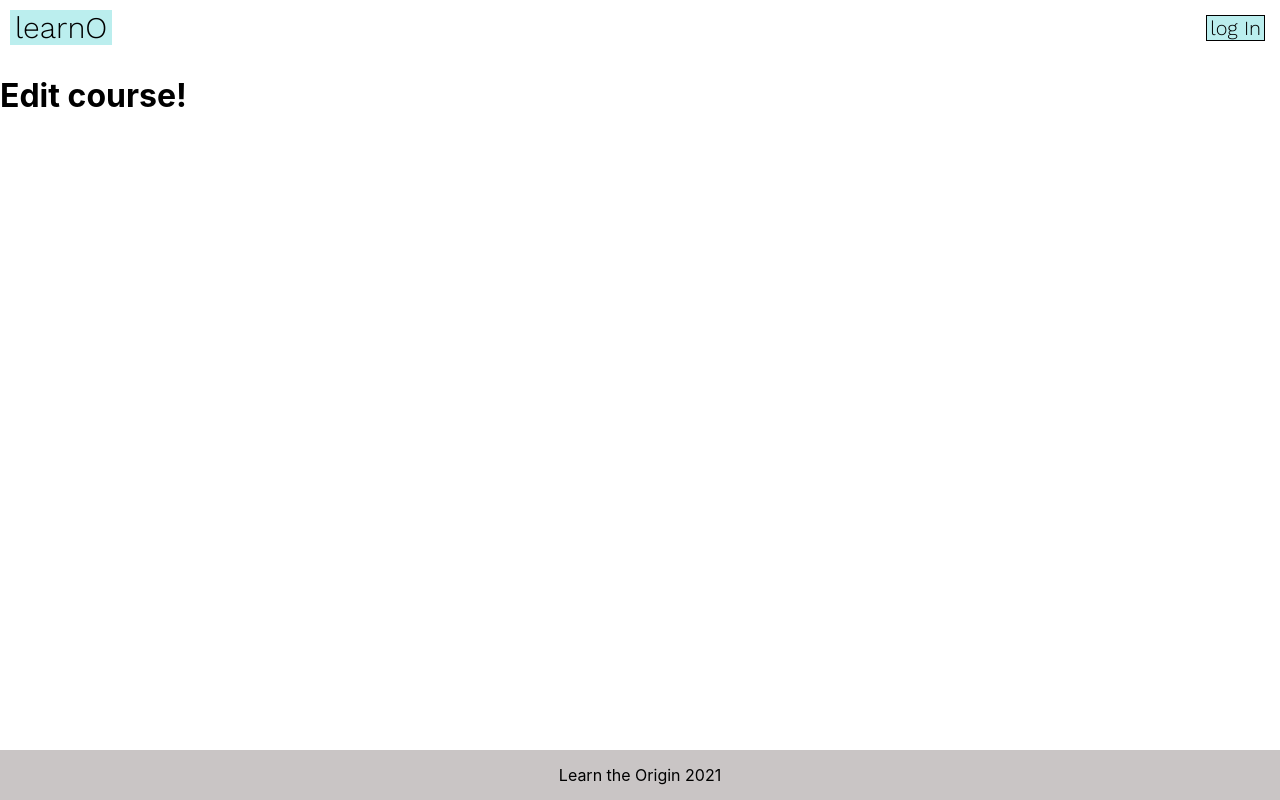
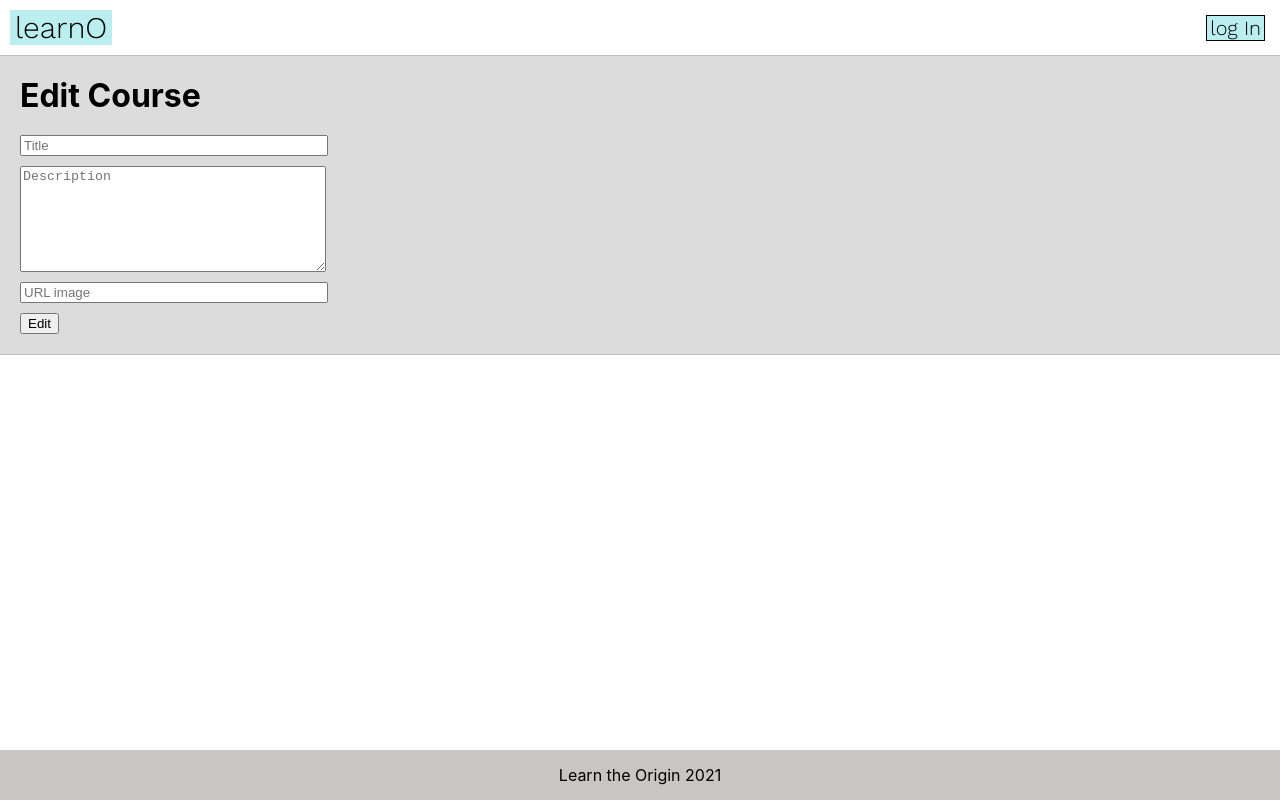
Before and after one commit to nodd2000/edtech-platform, a React (Create React App) app in the folder edtech_platform_frontend/: page /edit_course/1 in a window 1280 px wide. Built offline with nearby package versions, Linux system fonts and the light colour scheme; no server answers.

Commit message:
New features: added functinality to pages AddCourse, EditCourse

```diff
--- a/edtech_platform_frontend/src/api/apiFetching.js
+++ b/edtech_platform_frontend/src/api/apiFetching.js
@@ -49,6 +49,7 @@ query {
       }
     }
     students {
+      id,
       user {
         id, username
       }
@@ -156,7 +157,8 @@ export const addCourse = (title, description, imgUrl, teacherId) => {
     title: title,
     description: description,
     img_url: imgUrl,
-    teachers: [`http://127.0.0.1:8000/api/teachers/${teacherId}/`]
+    teachers: [`http://127.0.0.1:8000/api/teachers/${teacherId}/`],
+    students: []
    } )
  .then((response) => {
    return response
@@ -170,16 +172,16 @@ export const deleteCourse = (id) => {
  })
 }
 
-export const editCourse = (id, title, description, imgUrl, teachers) => {
+export const editCourse = (id, title, description, imgUrl, teachers, students) => {
   return axios.put(`http://127.0.0.1:8000/api/courses/${id}/`,
   {
     title: title,
     description: description,
     img_url: imgUrl,
-    teachers: teachers.map( teacher => `http://127.0.0.1:8000/api/teachers/${teacher.id}/` )
+    teachers: teachers.map( teacher => `http://127.0.0.1:8000/api/teachers/${teacher.id}/` ),
+    students: students.map( student => `http://127.0.0.1:8000/api/students/${student.id}/` )
    } )
  .then((response) => {
    return response
  })
-
 }
--- a/edtech_platform_frontend/src/pages/AddCourse.jsx
+++ b/edtech_platform_frontend/src/pages/AddCourse.jsx
@@ -2,16 +2,88 @@ import '../styles/App.css'
 import React, { useEffect, useState } from "react"
 import Footer from '../components/Footer/Footer'
 import Header from '../components/Header/Header'
-import CoursesField from '../components/CoursesField'
-import TeachersField from '../components/TeachersField'
-import { addCourse } from '../api/apiFetching'
+import { addCourse, getTeachers } from '../api/apiFetching'
+import { useInput } from '../hooks/useInput'
+import { useAuth } from '../auth/useAuth'
+import { Redirect } from 'react-router-dom'
+
 
 function AddCourse() {
+    const [teacher, setTeacher] = useState()
+    const [isRedirect, setRedirect] = useState(false)
+
+    const { user } = useAuth()
+
+    useEffect(() => {
+
+        if (user) {
+            getTeachers()
+            .then((teachers) => {
+            const [ currentTeacher ] = teachers.filter(teacher_ => teacher_.user.username == user.username )
+            setTeacher(currentTeacher)
+        })
+        }
+    }, [user])
+
+
+    const submit = (event) => {
+        event.preventDefault()
+
+        addCourse(titleProps.value, descriptionProps.value, urlImgProps.value, teacher.id)
+
+        setRedirect(true)
+        resetTitle()
+        resetDescription()
+        resetUrlImg()
+    }
+
+    const [titleProps, resetTitle] = useInput('')
+    const [descriptionProps, resetDescription] = useInput('')
+    const [urlImgProps, resetUrlImg] = useInput('')
+
+    if (isRedirect) {
+        return <Redirect to='/' />
+    }
 
   return (
     <div className='body'>
       <Header/>
-      <h1>Add course!</h1>
+      <div className='course-page-content'>
+      <h1 style={{margin:'20px'}}>Create new course</h1>
+
+      <form classname='course-edit-form' style={{margin:'20px'}} onSubmit={submit}>
+        <input
+        className='from-element'
+        { ...titleProps }
+        style={{width: '300px'}}
+        type="text"
+        placeholder='Title'
+        name='title'
+        required/>
+
+        <textarea
+        className='from-element'
+        { ...descriptionProps }
+        style={{width: '300px', height: '100px'}}
+        type="text"
+        placeholder='Description'
+        name='description'
+        required/>
+
+        <input
+        className='from-element'
+        { ...urlImgProps }
+        style={{width: '300px'}}
+        type="text"
+        placeholder='URL image'
+        name='imgUrl'
+        required/>
+
+        <button className='from-element' >Create</button>
+      </form>
+
+      </div>
+
       <Footer/>
     </div>
   )
--- a/edtech_platform_frontend/src/pages/Course.jsx
+++ b/edtech_platform_frontend/src/pages/Course.jsx
@@ -8,6 +8,8 @@ import Header from '../components/Header/Header'
 import TeachersField from '../components/TeachersField'
 import { getCourses, getStudentsExt, changeCourses, getTeachers, deleteCourse } from '../api/apiFetching'
 import { useAuth } from '../auth/useAuth'
+import { Redirect } from 'react-router-dom'
+
 
 const Course = () => {
   const { id } = useParams()
@@ -17,10 +19,14 @@ const Course = () => {
   const [ isCourseTeacher, setCourseTeacher ] = useState(false)
   const [ isSignedUp, setSignedUp ] = useState(false)
 
+  const [isRedirect, setRedirect] = useState(false)
+
+
   const [course, setCourse] = useState(null)
 
   const submitDelete = () => {
-    console.log('Delete!')
+    deleteCourse(id)
+    setRedirect(true)
   }
 
   const submitSignOut = () => {
@@ -83,6 +89,9 @@ const Course = () => {
     })
       }, [user])
 
+    if (isRedirect) {
+        return <Redirect to='/' />
+    }
 
   return (
     <div className='body'>
--- a/edtech_platform_frontend/src/pages/EditCourse.jsx
+++ b/edtech_platform_frontend/src/pages/EditCourse.jsx
@@ -1,19 +1,112 @@
 import '../styles/App.css'
 import React, { useEffect, useState } from "react"
-import { useParams } from "react-router-dom"
 import Footer from '../components/Footer/Footer'
 import Header from '../components/Header/Header'
-import CoursesField from '../components/CoursesField'
-import TeachersField from '../components/TeachersField'
-import { editCourse } from '../api/apiFetching'
+import { editCourse, getTeachers, getCourses} from '../api/apiFetching'
+import { useInput } from '../hooks/useInput'
+import { useAuth } from '../auth/useAuth'
+import { Redirect, useParams } from 'react-router-dom'
+
 
 function EditCourse() {
     const { id } = useParams();
+    const [teacher, setTeacher] = useState()
+    const [isRedirect, setRedirect] = useState(false)
+
+    const { user } = useAuth()
+
+    const [title, setTitle] = useState('')
+    const [description, setDescription] = useState('')
+    const [imgUrl, setImgUrl] = useState('')
+
+    const [course, setCourse] = useState('')
+
+
+    useEffect(() => {
+
+        getCourses()
+        .then((courses) => {
+        const fixedCourses = courses.map( (course_) => ({
+            'id': course_.id,
+            'title': course_.title,
+            'description': course_.description,
+            'imgUrl': course_.imgUrl,
+            'teachers': course_.teachers,
+            'students': course_.students}))
+        const [ currentCourse ] = fixedCourses.filter(course_ => course_.id == id)
+        setTitle(currentCourse.title)
+        setDescription(currentCourse.description)
+        setImgUrl(currentCourse.imgUrl)
+        setCourse(currentCourse)
+        })
+
+
+
+        if (user) {
+            getTeachers()
+            .then((teachers) => {
+            const [currentTeacher]  = teachers.filter(teacher_ => teacher_.user.username == user.username )
+            setTeacher(currentTeacher)
+        })
+        }
+    }, [user])
+
+
+    const submit = (event) => {
+        event.preventDefault()
+        console.log(course.students)
+        editCourse(id, title, description, imgUrl, [teacher], course.students)
+
+        setRedirect(true)
+    }
+
+
+    if (isRedirect) {
+        return <Redirect to={`/courses/${id}`} />
+    }
 
   return (
     <div className='body'>
       <Header/>
-        <h1>Edit course!</h1>
+      <div className='course-page-content'>
+      <h1 style={{margin:'20px'}}>Edit Course</h1>
+
+      <form classname='course-edit-form' style={{margin:'20px'}} onSubmit={submit}>
+        <input
+        className='from-element'
+        value={title}
+        onChange={e => setTitle(e.target.value)}
+        style={{width: '300px'}}
+        type="text"
+        placeholder='Title'
+        name='title'
+        required/>
+
+        <textarea
+        className='from-element'
+        value={description}
+        onChange={e => setDescription(e.target.value)}
+        style={{width: '300px', height: '100px'}}
+        type="text"
+        placeholder='Description'
+        name='description'
+        required/>
+
+        <input
+        className='from-element'
+        value={imgUrl}
+        onChange={e => setImgUrl(e.target.value)}
+        style={{width: '300px'}}
+        type="text"
+        placeholder='URL image'
+        name='imgUrl'
+        required/>
+
+        <button className='from-element' >Edit</button>
+      </form>
+
+      </div>
+
       <Footer/>
     </div>
   )
--- a/edtech_platform_frontend/src/styles/App.css
+++ b/edtech_platform_frontend/src/styles/App.css
@@ -192,5 +192,13 @@
   display: flex;
   flex-direction: row;
   align-items: center;
+}
 
+.course-edit-form {
+  display: flex;
 }
+
+.from-element {
+  display: block;
+  margin: 10px 0
+}
```
Lines whose indentation alone changed are shown as unchanged.
